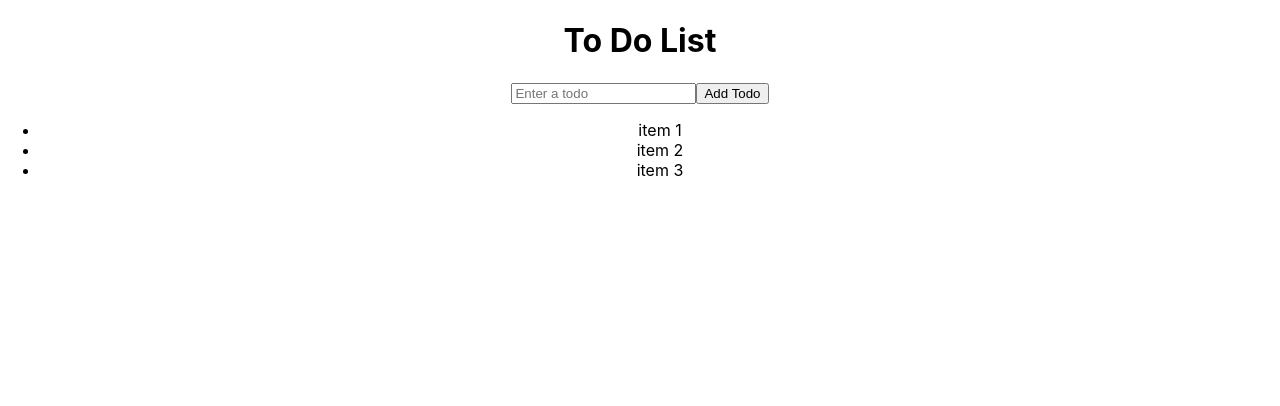
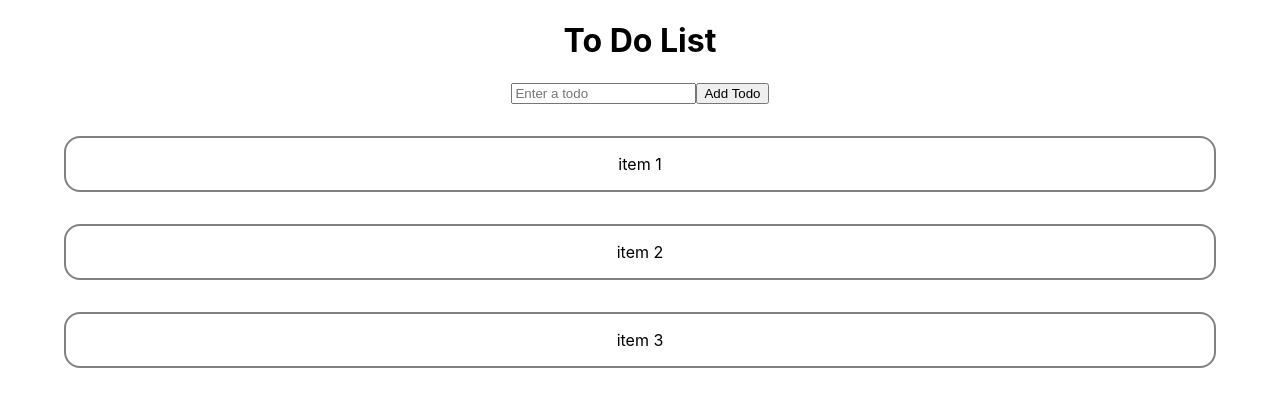
Before and after one commit to mmorris26/hope-ex-1, a React (Create React App) app: page / in a window 1280 px wide. Shown: the top 406 px of the page. Built offline with nearby package versions, Linux system fonts and the light colour scheme.

Commit message:
added a small amount of styling on to do items

```diff
--- a/src/App.css
+++ b/src/App.css
@@ -28,6 +28,23 @@
   color: #61dafb;
 }
 
+.to-do-item{
+  border: solid 2px gray;
+  margin-bottom: 2rem;
+  margin-left: 4rem;
+  margin-right: 4rem;
+  border-radius: 1rem;
+  transition: transform 0.3s ease-in-out;
+}
+
+.form-div{
+  margin-bottom: 2rem;
+}
+
+.to-do-item:hover {
+  transform: scale(1.05);
+}
+
 @keyframes App-logo-spin {
   from {
     transform: rotate(0deg);
--- a/src/TodoApp.js
+++ b/src/TodoApp.js
@@ -11,19 +11,21 @@ export default function TodoApp(){
     const [inputValue, setInputValue] = useState('');
 
     const handleInputChange = (event) => {
+        //console.log(event.target.value);
       setInputValue(event.target.value);
     };
 
     const handleAddTodo = () => {
       if (inputValue.trim()) {
         setTodos([...todos, inputValue]);
+        //console.log(todos)
         setInputValue('');
       }
     };
 
     return (
       <div>
-        <div>
+        <div className="form-div">
           <input
             type="text"
             value={inputValue}
@@ -32,11 +34,13 @@ export default function TodoApp(){
           />
           <button onClick={handleAddTodo}>Add Todo</button>
         </div>
-        <ul>
+
           {todos.map((todo, index) => (
-            <li key={index}>{todo}</li>
+            <div className="to-do-item">
+                <p key={index}>{todo}</p>
+            </div>
           ))}
-        </ul>
+
       </div>
     );
   }
```
